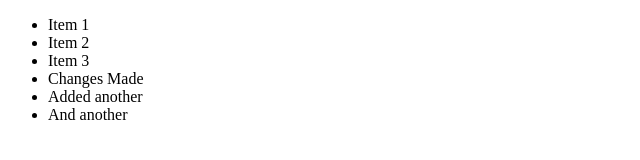
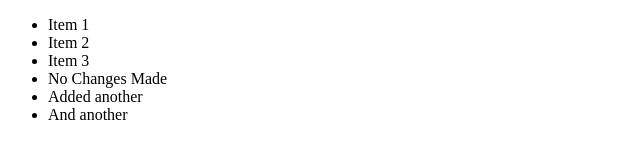
Before and after one commit to VernFrancis/project-test, a plain HTML site: page index.html in a window 1280 px wide. Shown: the full height of the page, 0-640 px from the left. Drawn offline with Linux system fonts and the light colour scheme.

Commit message:
changed stuff

```diff
--- a/index.html
+++ b/index.html
@@ -10,9 +10,10 @@
 			<li>Item 1</li>
 			<li>Item 2</li>
 			<li>Item 3</li>
-			<li>Changes Made</li>
+			<li>No Changes Made</li>
 			<li>Added another</li>
 			<li>And another</li>
+
 		</ul>
 	</div>
 
```
